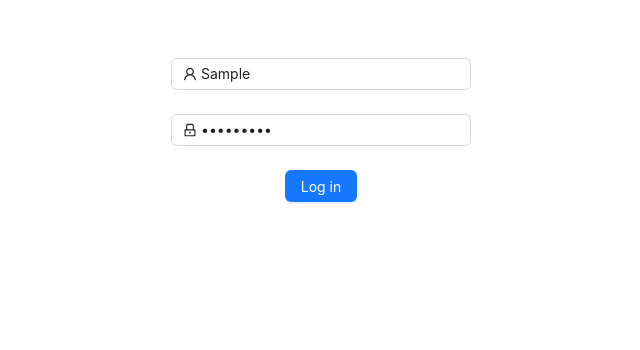
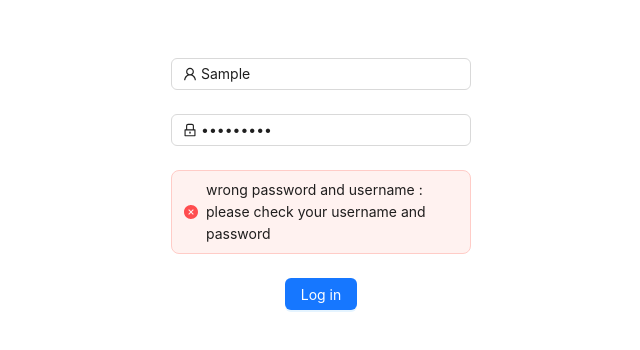
Before and after one commit to erufan/erfanTodo, a Next.js app: page /log-in in a window 1280 px wide. Both pictures are taken after typing "Sample", "Sample123" into the empty fields and a click on the button "Log in". Shown: the top 350 px of the page, without its empty margins (319-959 px from the left). Built offline with nearby package versions, Linux system fonts and the light colour scheme; no server answers.

Commit message:
feat: handle login errors

```diff
--- a/app/log-in/page.tsx
+++ b/app/log-in/page.tsx
@@ -1,9 +1,19 @@
 "use client";
-import { Form, Input, Button } from "antd";
+import { Form, Input, Button, Alert } from "antd";
 import { UserOutlined, LockOutlined } from "@ant-design/icons";
 import { logIn } from "@/services/actions";
+import { useState } from "react";
+import MyError from "@/interface/error";
+import User from "@/interface/user";
 
 const LoginForm = () => {
+  const [error, setError] = useState("");
+  const handleOnFinish = async function (user: User) {
+    const response: MyError = await logIn(user);
+
+    !response.success && setError(response.message);
+  };
+
   const { Item } = Form;
   return (
     <Form
@@ -11,7 +21,7 @@ const LoginForm = () => {
       className="login-form"
       initialValues={{ remember: true }}
       style={{ maxWidth: "300px", margin: "auto", paddingTop: "50px" }}
-      onFinish={logIn}
+      onFinish={handleOnFinish}
     >
       <Item
         name="username"
@@ -29,6 +39,17 @@ const LoginForm = () => {
           placeholder="Password"
         />
       </Item>
+      {error && (
+        <Item>
+          <Alert
+            message={
+              "wrong password and username : please check your username and password"
+            }
+            type="error"
+            showIcon
+          />
+        </Item>
+      )}
       <Item style={{ display: "flex", justifyContent: "center" }}>
         <Button type="primary" htmlType="submit" className="login-form-button">
           Log in
--- /dev/null
+++ b/interface/error.ts
@@ -0,0 +1,6 @@
+interface MyError {
+  success: boolean;
+  message: string;
+}
+
+export default MyError;
--- a/services/actions.ts
+++ b/services/actions.ts
@@ -1,8 +1,10 @@
 "use server";
+
+import User from "@/interface/user";
 
 export async function logIn(user: User) {
   try {
-    const response = await fetch("https://dummyjson.com/auth/login", {
+    const response = await fetch("https://dummyjson.com/auth/loginnn", {
       method: "POST",
       headers: {
         "Content-Type": "application/json",
@@ -17,8 +19,16 @@ export async function logIn(user: User) {
     const data = await response.json();
 
     return data;
-  } catch (error) {
-    console.error("Login error:", error);
-    return { success: false, message: "An error occurred. Please try again." };
+  } catch (error: unknown) {
+    if (error instanceof Error) {
+      console.error("Login error:", error.message);
+      return { success: false, message: error.message };
+    } else {
+      console.error("Unknown error:", error);
+      return {
+        success: false,
+        message: "An unknown error occurred. Please try again.",
+      };
+    }
   }
 }
```
